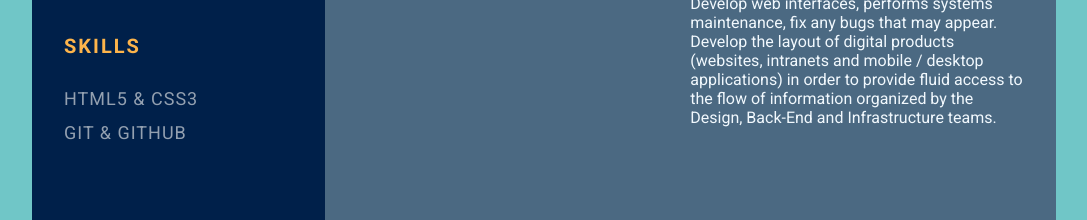
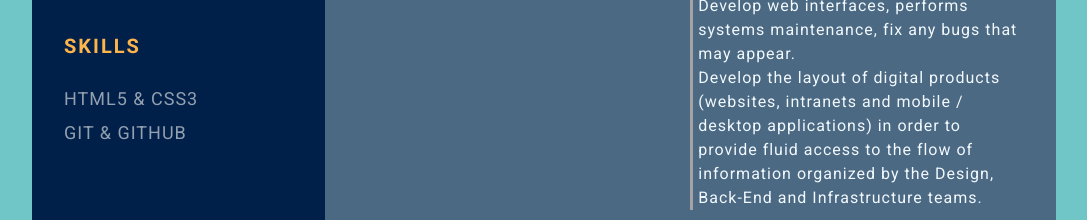
Before and after one commit to Debs-lima/debs-lima.github.io, a plain HTML site: page index.html in a window 1280 px wide. Shown: the part 580-800 px from the top of the page, without its empty margins (96-1183 px from the left). Drawn offline with Linux system fonts and the light colour scheme.

Commit message:
css correct

```diff
--- a/index.html
+++ b/index.html
@@ -61,7 +61,7 @@
                 </div>
                 <div class="exp-right">
                     <p class="exp-position">Front-end developer junior</p>
-                    <p clas="exp-desc">
+                    <p class="exp-desc">
                     Develop web interfaces, performs systems maintenance, fix any bugs that may appear.
                     <br>
                     Develop the layout of digital products (websites, intranets and mobile / desktop applications) in order to provide fluid access to the flow of information organized by the Design, Back-End and Infrastructure teams.
```
